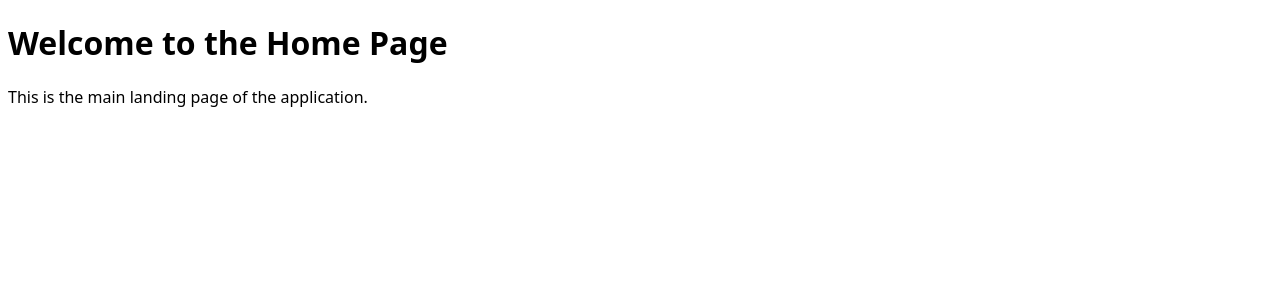
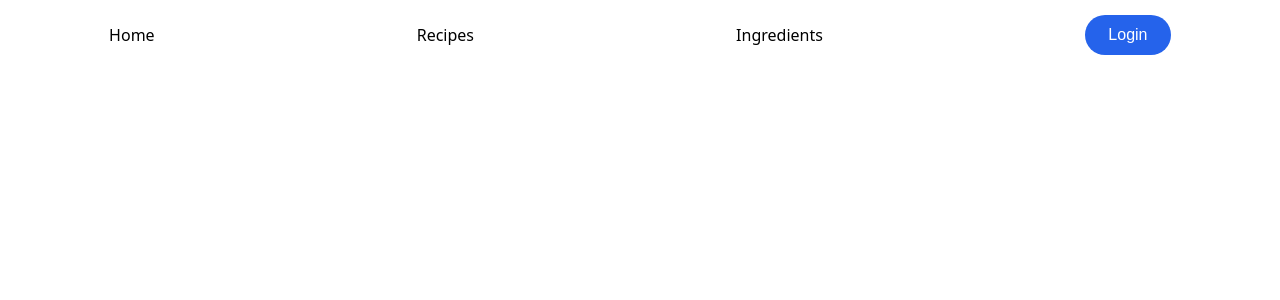
Before and after one commit to gluzandii/Recipe-Viewer, a React (Vite) app in the folder frontend-rv/: page / in a window 1280 px wide. Shown: the top 300 px of the page. Built offline with nearby package versions, Linux system fonts and the light colour scheme.

Commit message:
Start work on homescreen.
Navbar animations and working on it.

```diff
--- a/frontend-rv/src/App.tsx
+++ b/frontend-rv/src/App.tsx
@@ -1,6 +1,6 @@
 // import './App.css'
 import {Route, Routes} from "react-router-dom";
-import Home from "./pages/Home.tsx";
+import Home from "./pages/home/Home.tsx";
 
 export default function App() {
     return (
--- a/frontend-rv/src/pages/Home.tsx
+++ /dev/null
@@ -1,8 +0,0 @@
-export default function Home() {
-    return (
-        <div>
-            <h1>Welcome to the Home Page</h1>
-            <p>This is the main landing page of the application.</p>
-        </div>
-    );
-}
--- /dev/null
+++ b/frontend-rv/src/pages/home/Home.module.scss
@@ -0,0 +1,40 @@
+.navbar {
+  display: flex;
+  justify-content: space-between;
+  align-items: center;
+  padding-left: 8%;
+  padding-right: 8%;
+}
+
+.navbar p {
+  font-size: 1rem;
+  font-weight: 500;
+  transition: transform 0.2s ease, color 0.2s ease;
+  cursor: pointer;
+}
+
+.navbar p:hover {
+  transform: scale(1.06);
+}
+
+.loginButton {
+  font-size: 1rem;
+  padding: 0.6rem 1.4rem;
+  background-color: #2563eb;
+  color: white;
+  border-radius: 100px;
+  border: 1px solid transparent;
+  font-weight: 500;
+  transition: transform 0.25s ease, border 0.25s ease, background-color 0.25s ease;
+}
+
+.loginButton:hover {
+  transform: scale(1.08);
+  border: 1px solid white;
+  background-color: #1e4fd8;
+}
+
+.loginButton:active {
+  background-color: #1a3fb8;
+  transform: scale(1.05);
+}
--- /dev/null
+++ b/frontend-rv/src/pages/home/Home.tsx
@@ -0,0 +1,14 @@
+import styles from "./Home.module.scss"
+
+export default function Home() {
+    return (
+        <main>
+            <nav className={styles.navbar}>
+                <p>Home</p>
+                <p>Recipes</p>
+                <p>Ingredients</p>
+                <button className={styles.loginButton}>Login</button>
+            </nav>
+        </main>
+    );
+}
```
